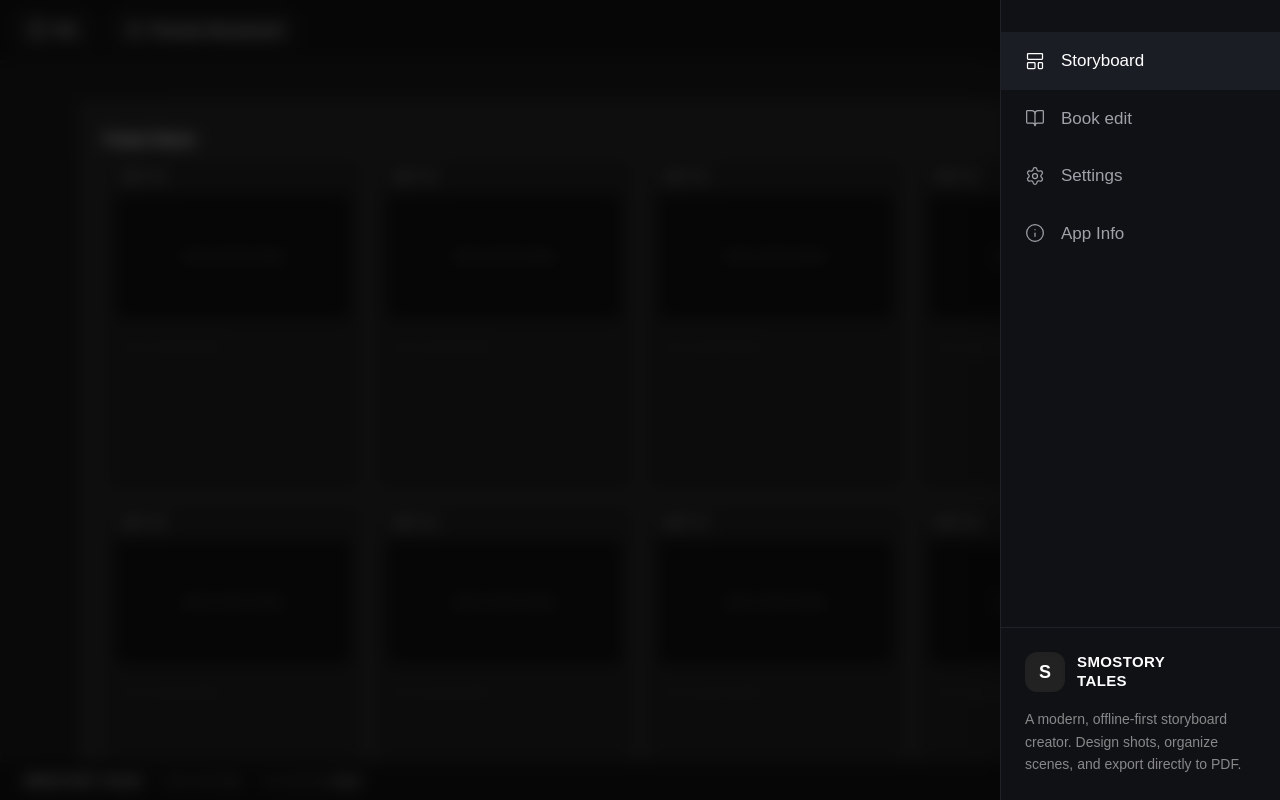
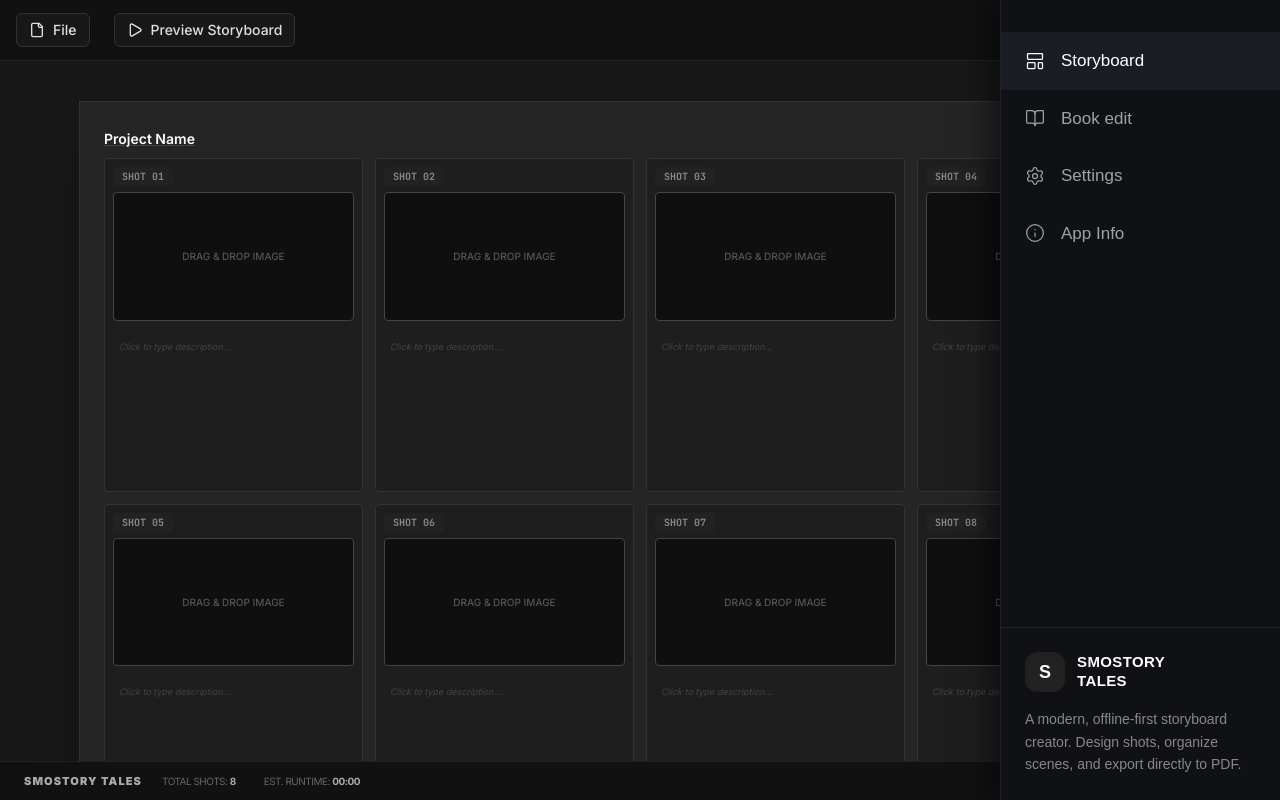
Before and after one commit to SMOSTORY/Storyboard-Smo, a React (Vite) app: page / in a window 1280 px wide. Both pictures are taken after a click on the button 1246 px from the left and 30 px from the top of the page. Built offline with nearby package versions, Linux system fonts and the light colour scheme; a web font is replaced by a local one.

Commit message:
ui: sidebar update
Removed the background overlay on the left of the sidebar for a cleaner look and updated the sidebar shadow to better match the design system.

```diff
--- a/src/components/Toolbar.tsx
+++ b/src/components/Toolbar.tsx
@@ -244,7 +244,7 @@ export function Toolbar() {
             animate={{ opacity: 1 }}
             exit={{ opacity: 0 }}
             transition={{ duration: 0.2 }}
-            className="fixed inset-0 z-[100] bg-black/60 backdrop-blur-sm flex justify-end"
+            className="fixed inset-0 z-[100] flex justify-end"
             onClick={() => setIsMobileMenuOpen(false)}
           >
             <motion.div
@@ -252,7 +252,7 @@ export function Toolbar() {
               animate={{ x: 0 }}
               exit={{ x: "100%" }}
               transition={{ type: "spring", damping: 25, stiffness: 200 }}
-              className="w-[280px] bg-[#0F1115] h-full shadow-2xl border-l border-[#1F2228] text-[#A1A1AA] flex flex-col pt-6"
+              className="w-[280px] bg-[#0F1115] h-full shadow-[-10px_0_30px_rgba(0,0,0,0.5)] border-l border-[#1F2228] text-[#A1A1AA] flex flex-col pt-6"
               onClick={(e) => e.stopPropagation()}
               style={{ fontFamily: "'Pliant', sans-serif" }}
             >
```
